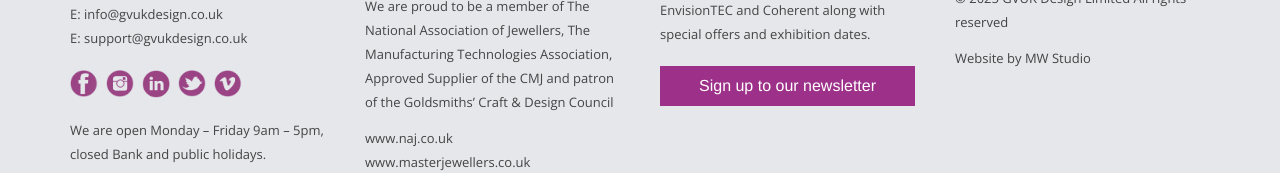
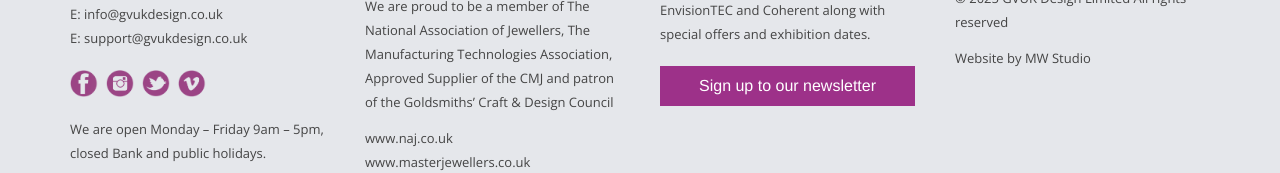
Before and after one commit to mirzaalamin/gvuk-design, a Next.js app: page /industry-solutions in a window 1280 px wide. Shown: the part 2843-3016 px from the top of the page. Built offline with nearby package versions, Linux system fonts and the light colour scheme.

Commit message:
Fix social icon

```diff
--- a/components/Footer/Footer.jsx
+++ b/components/Footer/Footer.jsx
@@ -34,6 +34,7 @@ const Footer = () => {
                                     alt={item.name}
                                     height={28}
                                     width={28}
+                                    quality={100}
                                 />
                             </Link>
                         ))}
--- a/contant/constant.js
+++ b/contant/constant.js
@@ -40,11 +40,11 @@ export const socialItems = [
         url: "https://www.instagram.com/gvukdesign/",
         icon: "/assets/icons/instagram.png"
     },
-    {
-        name: "Linkedin",
-        url: "https://www.linkedin.com/company/gvuk-design-limited/",
-        icon: "/assets/icons/linkedin.png"
-    },
+    // {
+    //     name: "Linkedin",
+    //     url: "https://www.linkedin.com/company/gvuk-design-limited/",
+    //     icon: "/assets/icons/linkedin.png"
+    // },
     {
         name: "Twitter",
         url: "https://twitter.com/gvukdesign",
```
